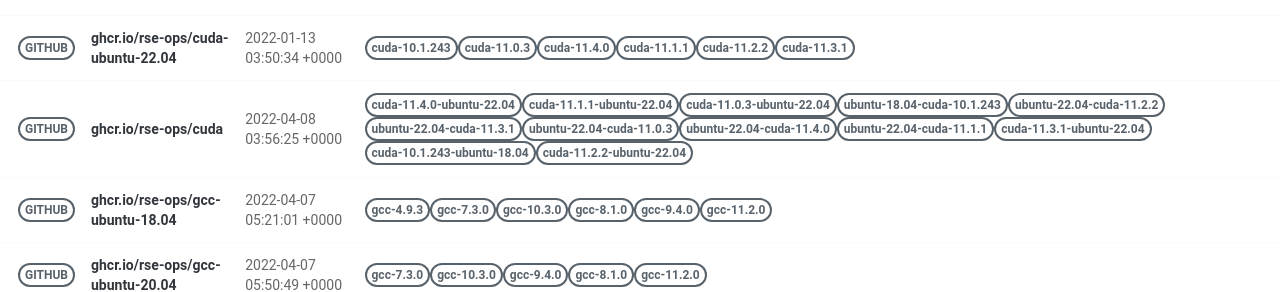
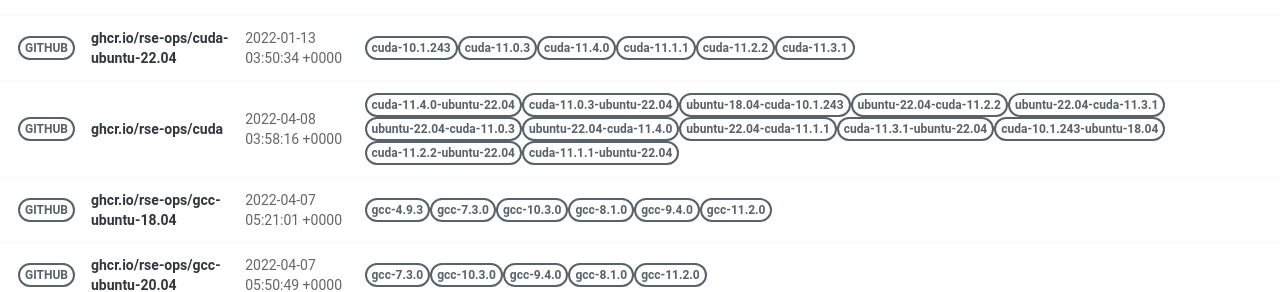
Before and after one commit to rse-ops/docker-images, a Jekyll site: the page built from pages/index.md, in a window 1280 px wide. Shown: the part 414-706 px from the top of the page. Built offline with Jekyll 4.4.1, drawn with Linux system fonts in a browser that asks for light colours; nearby versions of some CDN libraries.

Commit message:
Automated push to update library 2022-04-08

```diff
--- a/_library/ghcr.io-rse-ops-cuda.md
+++ b/_library/ghcr.io-rse-ops-cuda.md
@@ -1,7 +1,7 @@
 ---
 layout: container
 name: ghcr.io/rse-ops/cuda
-updated_at: 2022-04-08 03:56:25.840267
+updated_at: 2022-04-08 03:58:16.953218
 
 
 container_url: https://github.com/orgs/rse-ops/packages/container/package/cuda
```
Also changed, not shown: other parts of _library/ghcr.io-rse-ops-cuda.md (+3 -3 lines).
